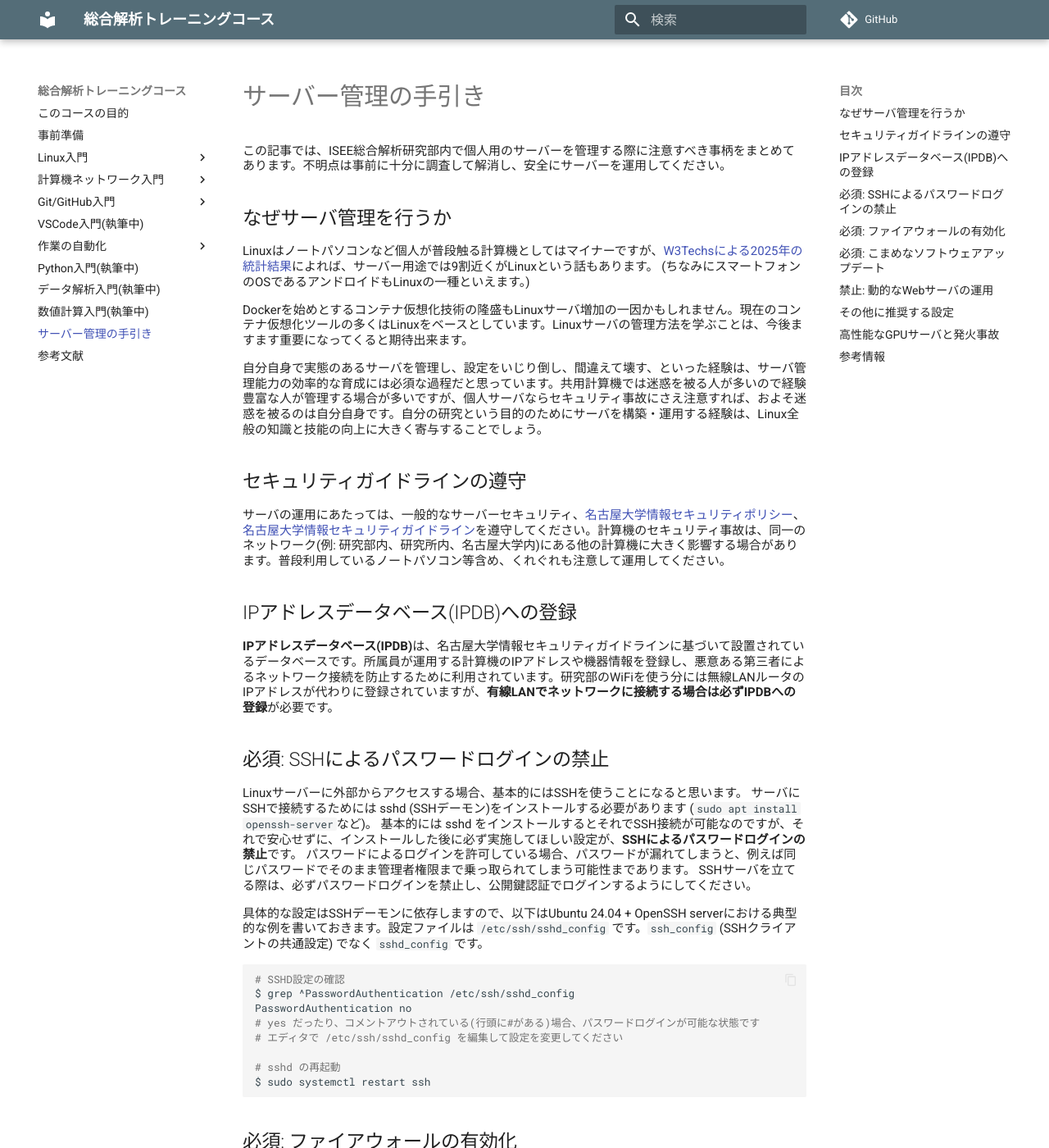
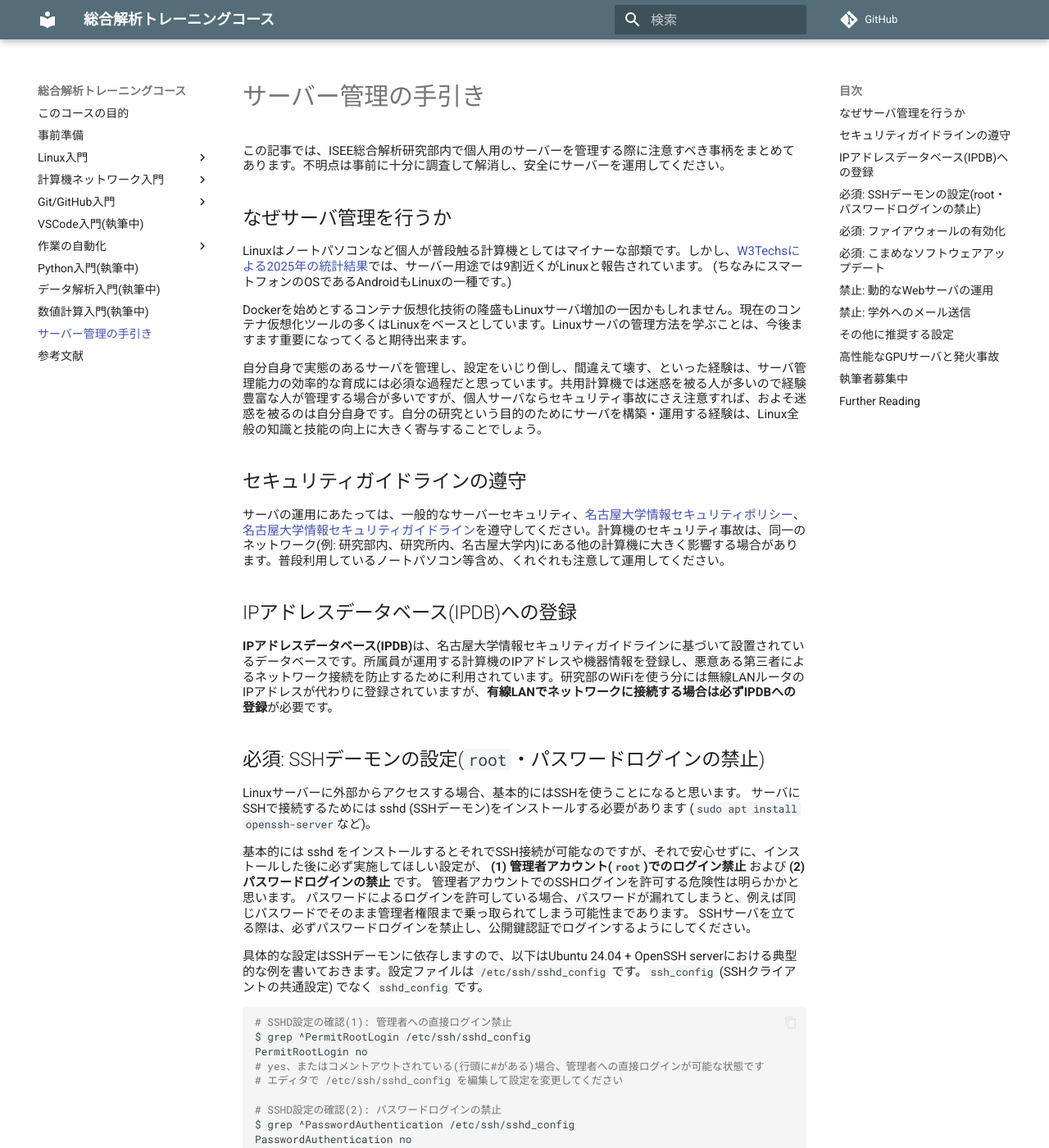
Before and after one commit to is-isee/training_course, an MkDocs documentation site: the page built from docs/server_management.md, in a window 1280 px wide and 1400 px high. Shown: the whole window at 82% size. Built offline with MkDocs 1.6.1 and Material for MkDocs 9.7.7, drawn with Linux system fonts in a browser that asks for light colours; comment, search, counter and statistics services are not loaded; some of the changed text lies outside the part shown.

Commit message:
updated documentation for server management

````diff
--- a/docs/server_management.md
+++ b/docs/server_management.md
@@ -4,8 +4,8 @@
 
 ## なぜサーバ管理を行うか
 
-Linuxはノートパソコンなど個人が普段触る計算機としてはマイナーですが、[W3Techsによる2025年の統計結果](https://en.wikipedia.org/wiki/Usage_share_of_operating_systems#Public_servers_on_the_Internet)によれば、サーバー用途では9割近くがLinuxという話もあります。
-(ちなみにスマートフォンのOSであるアンドロイドもLinuxの一種といえます。)
+Linuxはノートパソコンなど個人が普段触る計算機としてはマイナーな部類です。しかし、[W3Techsによる2025年の統計結果](https://en.wikipedia.org/wiki/Usage_share_of_operating_systems#Public_servers_on_the_Internet)では、サーバー用途では9割近くがLinuxと報告されています。
+(ちなみにスマートフォンのOSであるAndroidもLinuxの一種です。)
 
 Dockerを始めとするコンテナ仮想化技術の隆盛もLinuxサーバ増加の一因かもしれません。現在のコンテナ仮想化ツールの多くはLinuxをベースとしています。Linuxサーバの管理方法を学ぶことは、今後ますます重要になってくると期待出来ます。
 
@@ -19,21 +19,29 @@ Dockerを始めとするコンテナ仮想化技術の隆盛もLinuxサーバ増
 
 **IPアドレスデータベース(IPDB)**は、名古屋大学情報セキュリティガイドラインに基づいて設置されているデータベースです。所属員が運用する計算機のIPアドレスや機器情報を登録し、悪意ある第三者によるネットワーク接続を防止するために利用されています。研究部のWiFiを使う分には無線LANルータのIPアドレスが代わりに登録されていますが、**有線LANでネットワークに接続する場合は必ずIPDBへの登録**が必要です。
 
-## 必須: SSHによるパスワードログインの禁止
+## 必須: SSHデーモンの設定(`root`・パスワードログインの禁止)
 
 Linuxサーバーに外部からアクセスする場合、基本的にはSSHを使うことになると思います。
 サーバにSSHで接続するためには sshd (SSHデーモン)をインストールする必要があります (`sudo apt install openssh-server`など)。
-基本的には sshd をインストールするとそれでSSH接続が可能なのですが、それで安心せずに、インストールした後に必ず実施してほしい設定が、**SSHによるパスワードログインの禁止**です。
+
+基本的には sshd をインストールするとそれでSSH接続が可能なのですが、それで安心せずに、インストールした後に必ず実施してほしい設定が、 **(1) 管理者アカウント(`root`)でのログイン禁止** および **(2)パスワードログインの禁止** です。
+管理者アカウントでのSSHログインを許可する危険性は明らかかと思います。
 パスワードによるログインを許可している場合、パスワードが漏れてしまうと、例えば同じパスワードでそのまま管理者権限まで乗っ取られてしまう可能性まであります。
 SSHサーバを立てる際は、必ずパスワードログインを禁止し、公開鍵認証でログインするようにしてください。
 
 具体的な設定はSSHデーモンに依存しますので、以下はUbuntu 24.04 + OpenSSH serverにおける典型的な例を書いておきます。設定ファイルは `/etc/ssh/sshd_config` です。`ssh_config` (SSHクライアントの共通設定) でなく `sshd_config` です。
 
 ```shell
-# SSHD設定の確認
+# SSHD設定の確認(1): 管理者への直接ログイン禁止
+$ grep ^PermitRootLogin /etc/ssh/sshd_config
+PermitRootLogin no
+# yes、またはコメントアウトされている(行頭に#がある)場合、管理者への直接ログインが可能な状態です
+# エディタで /etc/ssh/sshd_config を編集して設定を変更してください
+
+# SSHD設定の確認(2): パスワードログインの禁止
 $ grep ^PasswordAuthentication /etc/ssh/sshd_config
 PasswordAuthentication no
-# yes だったり、コメントアウトされている(行頭に#がある)場合、パスワードログインが可能な状態です
+# yes、またはコメントアウトされている(行頭に#がある)場合、パスワードログインが可能な状態です
 # エディタで /etc/ssh/sshd_config を編集して設定を変更してください
 
 # sshd の再起動
@@ -81,6 +89,10 @@ $ sudo systemctl enable ufw
 
 動的なWebサーバ(例えばWikiやWordpress等のCMS)は、編集する側はブラウザ上で完結出来て楽なのですが、セキュリティホールを生みやすいアプリです。学内ネットワークでの運用は避けてください。
 
+## 禁止: 学外へのメール送信
+
+学外へのメール送信は禁止されています。サーバからメールを送付する場合、学内のメールサーバ(`@nagoya-u.ac.jp`や`@*.nagoya-u.ac.jp`)を宛先としてください。
+
 ## その他に推奨する設定
 
 余裕があれば、以下の設定にも挑戦してみましょう。
@@ -99,6 +111,20 @@ $ sudo systemctl enable ufw
 
 また、そもそも多くのコンセントは高々15A(1500W)までしか出力することが出来ません。複数のGPUサーバの電力を同一のコンセントから供給すると容易にこの制限を超えてしまう可能性があります。出来る限りタコ足配線は避け、電源周囲の清掃を行い、定格電流規格内の運用を心がけてください。
 
-## 参考情報
+## 執筆者募集中
 
-- [LinuC -- Linuxシステム管理標準教科書](https://linuc.org/textbooks/admin/)
+以下の項目について、執筆者を募集しております！
+最近やってみた・やりたいという方はぜひ Issue / Pull Request 等お願いします。
+
+- OSのインストール方法
+- IPDB登録方法・ネットワーク設定
+- UID/GID設定
+- 各種コンパイラのインストール
+- NVIDIA Driverの設定方法
+- NFS設定
+- ストレージのフォーマット
+
+## Further Reading
+
+- [LinuC -- Linuxシステム管理標準教科書](https://linuc.org/textbooks/admin/): ユーザとグループの管理、SSH・ネットワーク設定、サービス(デーモン)管理、バックアップ、メンテナンス、トラブルシューティングなどサーバー管理における基礎事項がまとまっている教科書です。
+- [金子邦彦研究室 -- Ubuntuガイド：インストール，セットアップ，設定，アプリのインストール](https://www.kkaneko.jp/tools/server/): Ubuntu本体のインストールから科学技術計算ライブラリの導入、機械学習環境の構築まで、非常に広範なセットアップ情報が掲載されています。時々古い情報が混じっているので注意してください。
````
